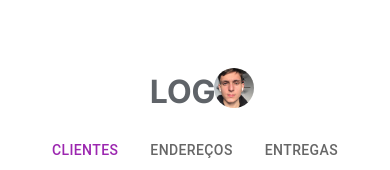
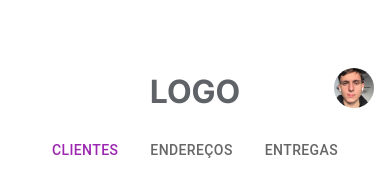
Before and after one commit to gustavoesposito/admin-panel, a Next.js app: page /UserManegement in a window 390 px wide. Shown: the top 170 px of the page. Built offline with nearby package versions, Linux system fonts and the light colour scheme; no server answers.

Commit message:
adjusting rem

```diff
--- a/src/app/UserManegement/UserManagement.module.scss
+++ b/src/app/UserManegement/UserManagement.module.scss
@@ -82,7 +82,7 @@
     right: 0;
     top: 0;
     margin-top: 3.5rem;
-    margin-right: 8.5rem;
+    margin-right: 1rem;
   }
 }
 
```
